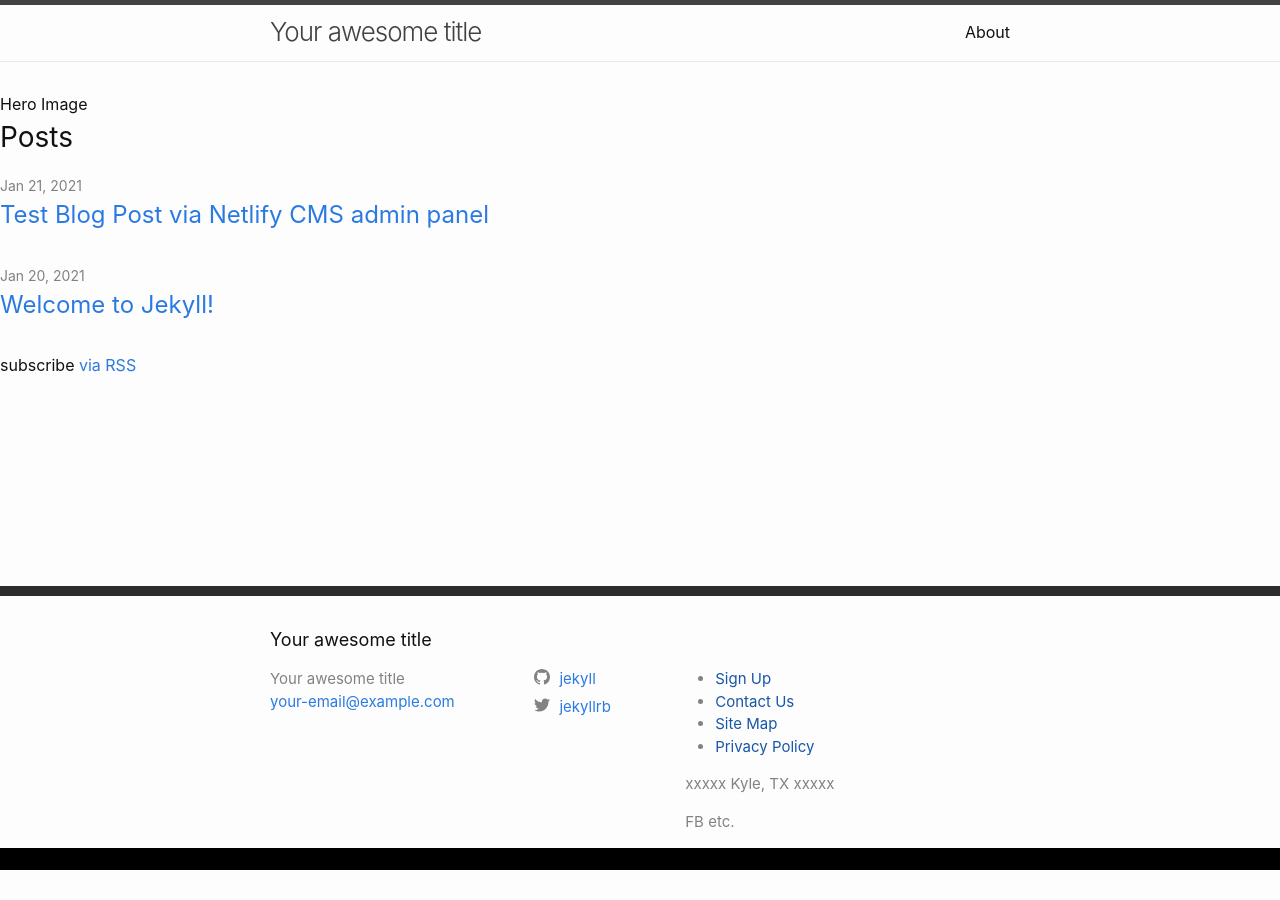
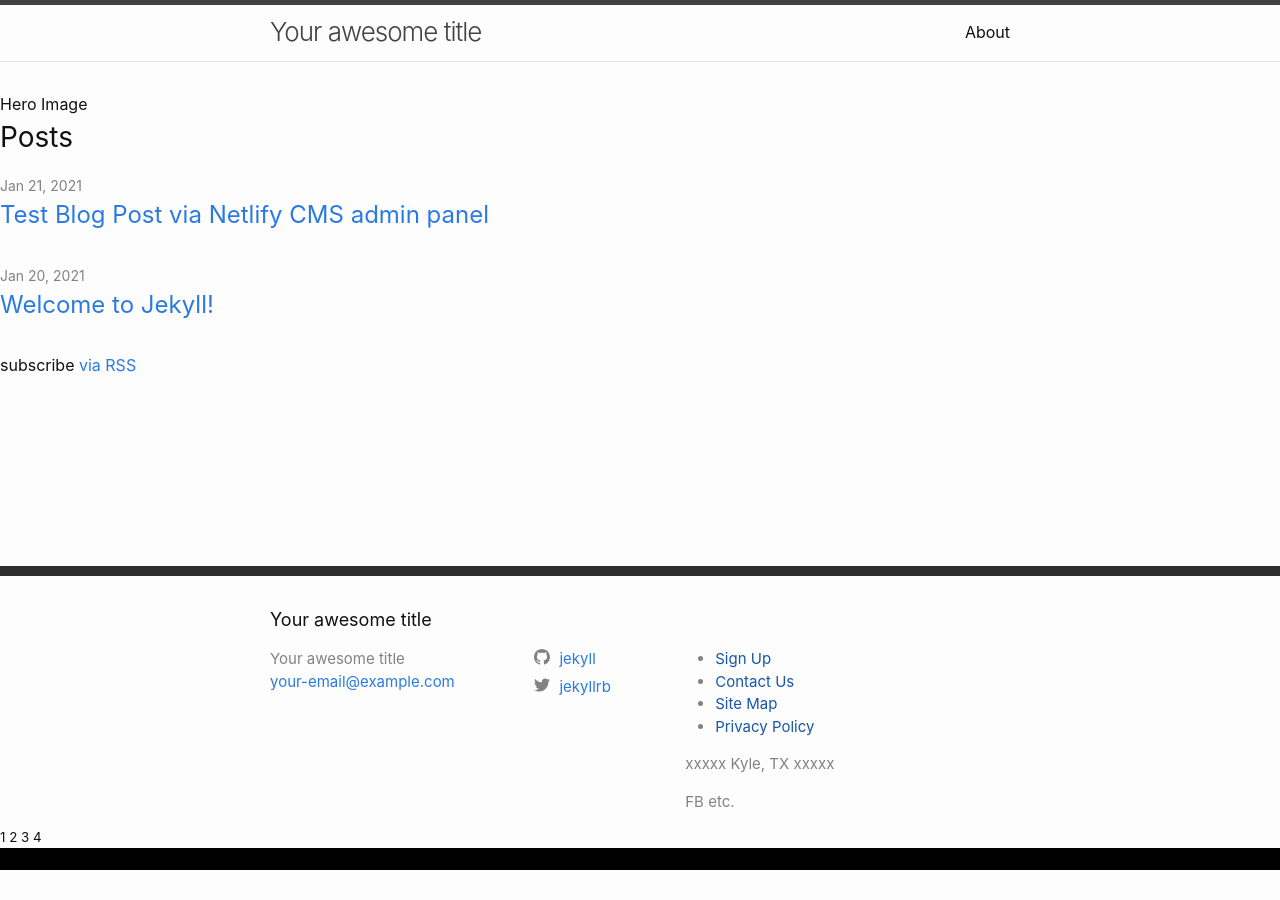
Before and after one commit to atlas-collective/lite-site, a Jekyll site: the page built from index.html, in a window 1280 px wide. Built offline with Jekyll 4.4.1, drawn with Linux system fonts in a browser that asks for light colours; a script that is not in the unit is left out.

Commit message:
Update footer.html

```diff
--- a/_includes/footer.html
+++ b/_includes/footer.html
@@ -51,7 +51,12 @@
 
   </div>
   <div class="legal">
-    <small>{{ site.data.global.info.legal_text }}</small>
+    <small>
+    1{{ site.data.global.info.legal_text }}
+    2{{ site.data.legal_text }}
+    3{{ site.data.global.legal_text }}
+    4{{ site.data.global.info.email_primary }}
+    </small>
     <img src="{{ site.data.global.info.legal_image }}">
   </div>
   <div style="width: 100%;height: 22px;background:black;"></div>
```
